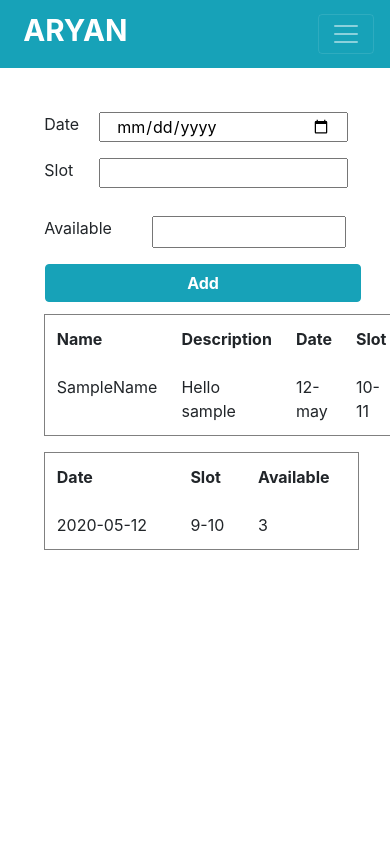
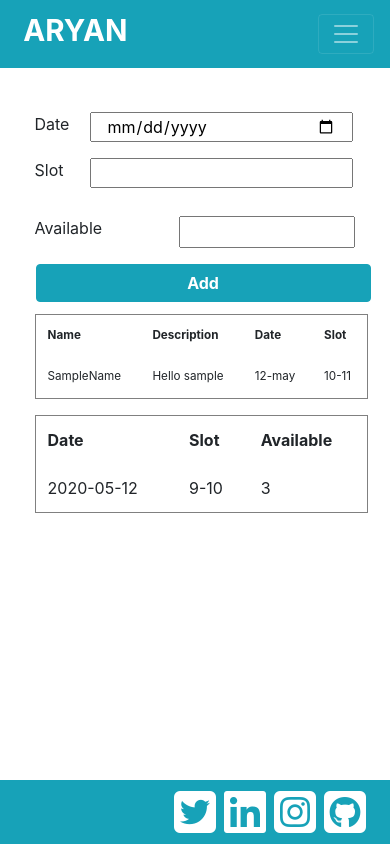
Before and after one commit to tusharchopra123/Counselling_Booking, a website: page public/Aryan.html in a window 390 px wide. Drawn offline with nearby package versions, Linux system fonts and the light colour scheme; no server answers.

Commit message:
Mobile friendly

```diff
--- a/public/Aryan.html
+++ b/public/Aryan.html
@@ -1,11 +1,14 @@
 <!DOCTYPE html>
 <html lang="en">
 <head>
+
     <meta charset="UTF-8">
     <meta name="viewport" content="width=device-width, initial-scale=1.0">
     <link rel="stylesheet" href="https://stackpath.bootstrapcdn.com/bootstrap/4.5.0/css/bootstrap.min.css" integrity="sha384-9aIt2nRpC12Uk9gS9baDl411NQApFmC26EwAOH8WgZl5MYYxFfc+NcPb1dKGj7Sk" crossorigin="anonymous">
     <script src="https://code.jquery.com/jquery-3.5.1.slim.min.js" integrity="sha384-DfXdz2htPH0lsSSs5nCTpuj/zy4C+OGpamoFVy38MVBnE+IbbVYUew+OrCXaRkfj" crossorigin="anonymous"></script>
     <script src="https://cdn.jsdelivr.net/npm/popper.js@1.16.0/dist/umd/popper.min.js" integrity="sha384-Q6E9RHvbIyZFJoft+2mJbHaEWldlvI9IOYy5n3zV9zzTtmI3UksdQRVvoxMfooAo" crossorigin="anonymous"></script>
+    <script src="https://kit.fontawesome.com/98e8f57408.js" crossorigin="anonymous"></script>
+
     <script src="https://stackpath.bootstrapcdn.com/bootstrap/4.5.0/js/bootstrap.min.js" integrity="sha384-OgVRvuATP1z7JjHLkuOU7Xw704+h835Lr+6QL9UvYjZE3Ipu6Tp75j7Bh/kR0JKI" crossorigin="anonymous"></script>
     <script src="Scripts/jquery.js"></script>
     <script src="Scripts/Aryan.js"></script>
@@ -31,15 +34,15 @@
                     <div class="col-12 form-group justify-content-start">
                         <div class="row">
                             <label class="col-1 mr-3 mr-md-0 col-md-2 mt-2 mt-md-0" for="Date">Date</label>
-                            <input class="col-9 ml-4 ml-md-0 col-md-4 mt-2 mb-2 mb-md-0 mt-md-0 " type="date" name="date" id="Date">
+                            <input class="col-9 ml-4 ml-md-0 col-md-4 mt-2 mb-2 mb-md-0 mt-md-0 " type="date" name="date" required id="Date">
                             <label class="col-1 mr-3 mr-md-0 col-md-2 mt-2 mt-md-0" for="Slot">Slot</label>
-                            <input class="col-9 ml-4 ml-md-0 col-md-4 mt-2 mb-1 mb-md-0 mt-md-0" type="text" name="slot" id="Slot">
+                            <input class="col-9 ml-4 ml-md-0 col-md-4 mt-2 mb-1 mb-md-0  mt-md-0" required type="text" name="slot" id="Slot">
                         </div>
                     </div>
                     <div class="col-12 mt-2 mt-md-1 ustify-content-start form-group">
                         <div class="row">
                             <label class="col-3 mr-4 mr-md-0 col-md-2" for="Available">Available</label>
-                            <input class="col-7 ml-3 ml-md-0 col-md-4 mr-md-3" type="number" name="available" id="Available">
+                            <input class="col-6 ml-5 ml-md-0 col-md-4 mr-md-3" type="number" required name="available" id="Available">
                         </div>
                     </div>
                 </div>
@@ -51,7 +54,7 @@
     <section class="second">
         <div class="container">
             <div class="row">
-    <table class = "table table-borderless ml-3 col-12" id = "students" border="1" cellspacing ="10" cellpadding = "10">
+    <table class = "table text-wrap table-borderless ml-3 col-12" id = "students" border="1" cellspacing ="10" cellpadding = "10">
         <thead>
         <tr>
             <th>Name</th>
@@ -92,5 +95,13 @@
 </div>
 </div>
 </section>
+<footer class="navbar justify-content-end navbar-top p-md-1 p-sm-1 fixed-bottom mb-0 navbar-expand-md navbar-dark bg-info">
+    <div class=" d-flex justify-content-end">
+        <a href="https://twitter.com/tushar386" target="_blank"><i class="fab text-white fa-3x fa-twitter-square pr-2"></i></a>
+        <a href="https://www.linkedin.com/in/tushar-chopra-bb244412b/" target="_blank"><i class="fab text-white fa-3x fa-linkedin pr-2"></i></a>
+        <a href="https://www.instagram.com/tushar.chopra.58/" target="_blank"><i class="fab text-white fa-3x fa-instagram-square pr-2"></i></a>
+        <a href="https://github.com/tusharchopra123" target="_blank"><i class="fab text-white fa-3x fa-github-square pr-2"></i></a>
+    </div>
+</footer>
 </body>
 </html>
--- a/public/Scripts/Raj.js
+++ b/public/Scripts/Raj.js
@@ -63,7 +63,7 @@ $(function(){
                 <tr class="table-light">
                 <td> ${student.name}</td>
                 <td> ${student.description}</td>
-                <td> ${student.date}</td>
+                <td class="Date_sp"> ${student.date}</td>
                 <td> ${student.slot}</td>
                 </tr>
 
@@ -76,7 +76,7 @@ $(function(){
                     <tr class ="table-info">
                     <td> ${student.name}</td>
                     <td> ${student.description}</td>
-                    <td> ${student.date}</td>
+                    <td class="Date_sp"> ${student.date}</td>
                     <td> ${student.slot}</td>
                     </tr>
 
--- a/public/css/style.css
+++ b/public/css/style.css
@@ -1,12 +1,13 @@
 body{
     margin-top: 60px;
     scroll-behavior: smooth;
+    margin-bottom: 25%;
 }
 .first{
     padding-top: 2%;
 }
 .container{
-    width: 85%;
+    width: 90%;
 }
 .navbar-brand{
 padding-left: 2%;
@@ -24,7 +25,14 @@ body{
 }
 .second{
     width: 95%;
+    word-wrap: break-word;
     margin-top:3%;
+    font-size: 3vw;
+    margin-left: 0;
+    margin-right: 4vw ;
+}
+.Date_sp{
+    word-wrap: break-word;
 }
 
 .third{
--- a/public/css/style_students.css
+++ b/public/css/style_students.css
@@ -11,7 +11,8 @@ padding-left: 2%;
 
 @media (min-width: 320px) and (max-width: 820px){
 body{
-    margin-top: 25%
+    margin-top: 25%;
+    margin-bottom: 25%
 }
 
 .container{
```
Also changed, not shown: public/Prem.html (+15 -4 lines), public/Raj.html (+11 -1 lines), public/students.html (+4 -4 lines).
